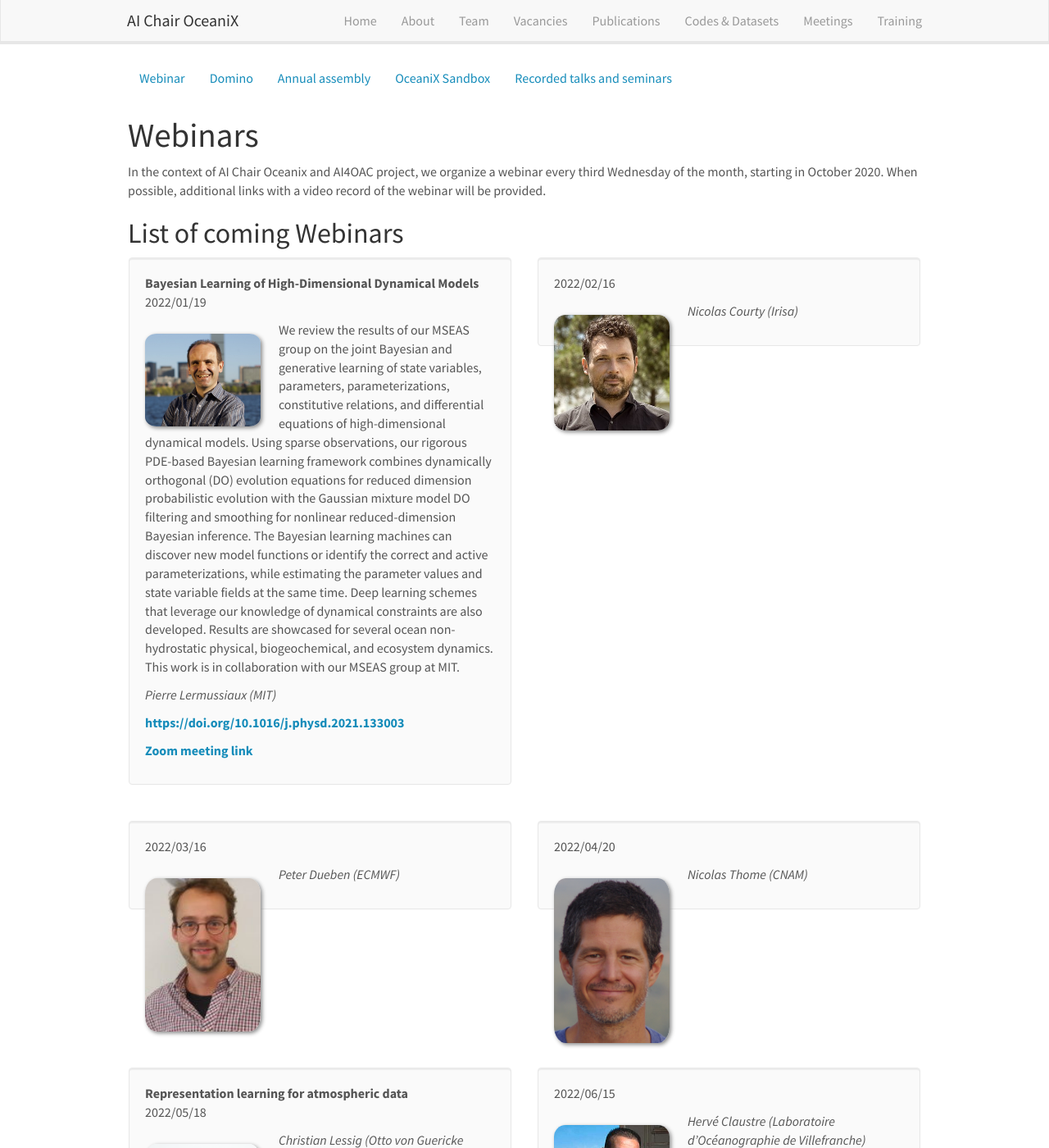
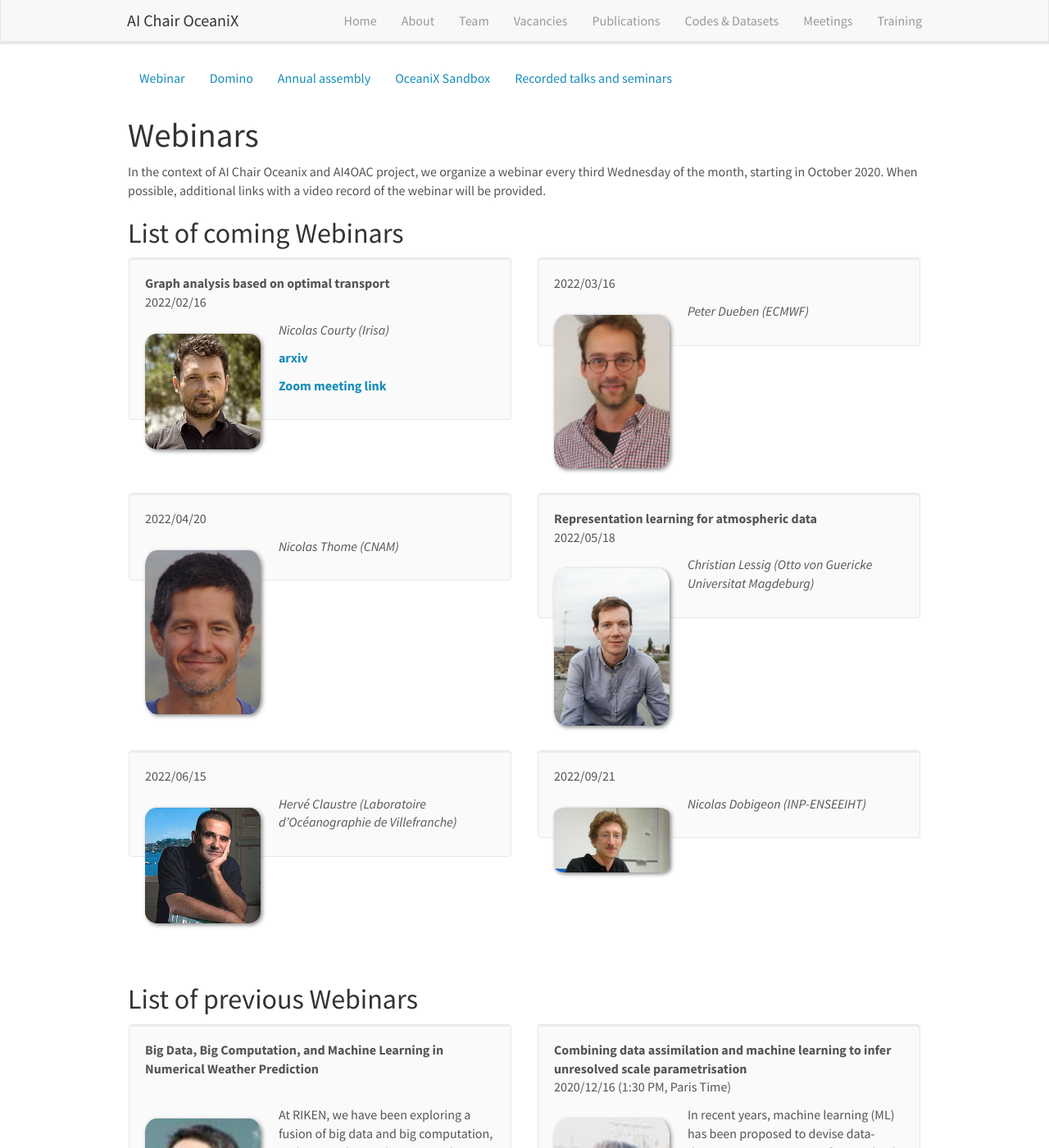
Before and after one commit to CIA-Oceanix/CIA-Oceanix.github.io, a Jekyll site: the page built from _pages/webinar.md, in a window 1280 px wide and 1400 px high. Shown: the whole window at 82% size. Built offline with Jekyll 4.4.1, drawn with Linux system fonts in a browser that asks for light colours; nearby versions of some CDN libraries; some of the changed text lies outside the part shown.

Commit message:
add courty

```diff
--- a/_data/webinarlist.yml
+++ b/_data/webinarlist.yml
@@ -215,19 +215,19 @@
     ID:
     Passcode:
   highlight: 1
-  codetype: 2
+  codetype: 1
 
-- title: ""
+- title: "Graph analysis based on optimal transport"
   image: courty.jpg
   description:
   date: 2022/02/16
   authors: Nicolas Courty (Irisa)
   link:
-    url:
-    display:
+    url: https://arxiv.org/abs/2110.02753
+    display: arxiv
   zoomlink:
-    url:
-    display:
+    url: https://imt-atlantique.zoom.us/j/5513937378?pwd=L3pRYlFiODZOeG9paWMvZXE5Z2pZQT09
+    display: Zoom meeting link
     ID:
     Passcode:
   highlight: 1
```
